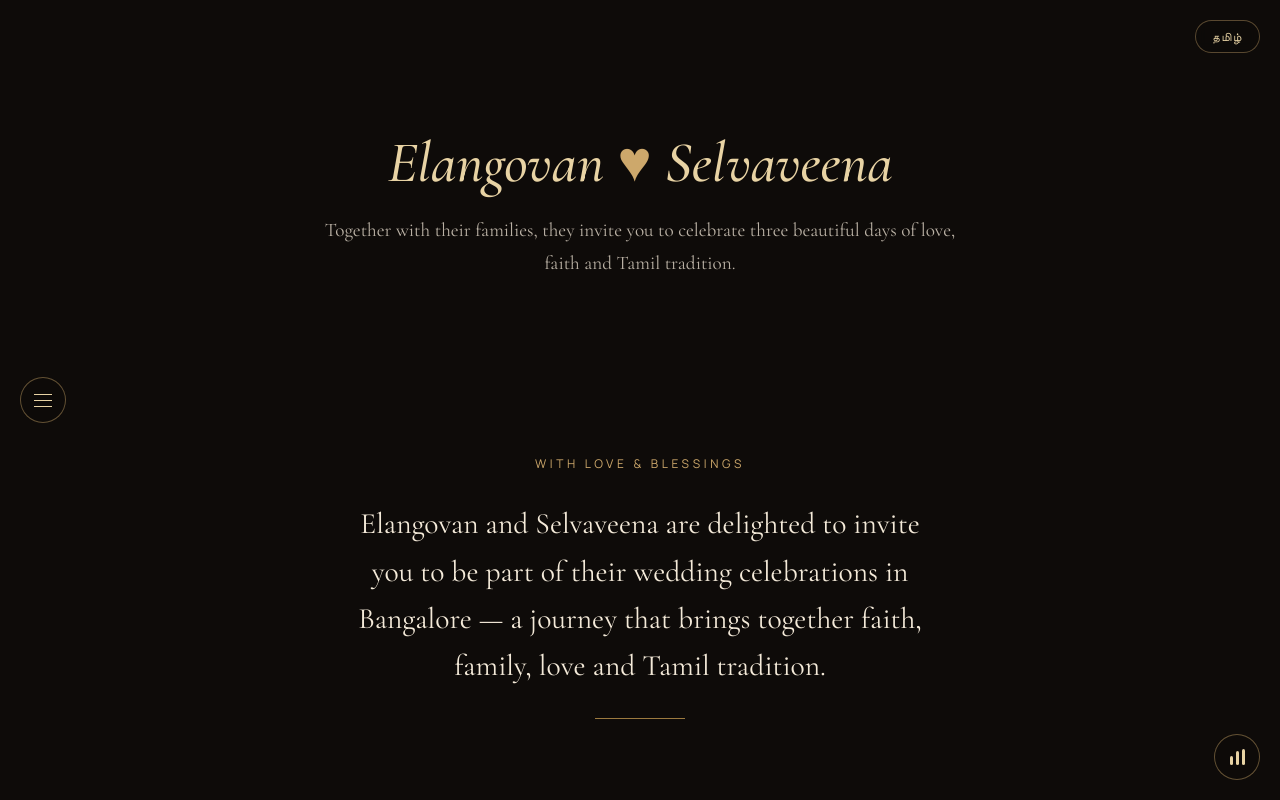
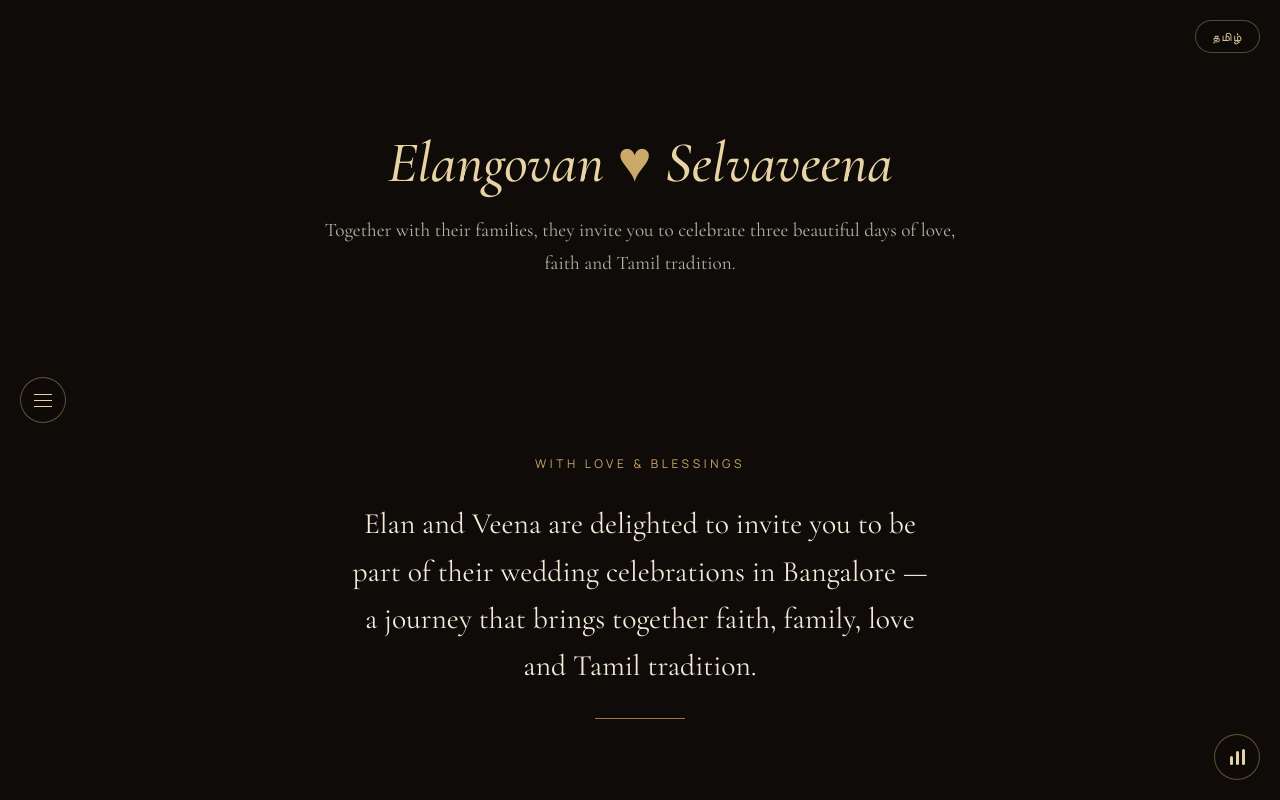
Before and after one commit to elangovanp101/wedding-invitation, a Next.js app: page / in a window 1280 px wide. Both pictures are taken after a click on the button "OPEN INVITATION". Shown: the top 800 px of the page. Built offline with nearby package versions, Linux system fonts and the light colour scheme.

Commit message:
chore: update song

```diff
--- a/components/ScratchCard/ScratchCard.tsx
+++ b/components/ScratchCard/ScratchCard.tsx
@@ -125,12 +125,12 @@ export default function ScratchCard({ onReveal }: { onReveal?: () => void }) {
 
   return (
     <section className={styles.section}>
-      <h2 className={styles.title}>A Date Worth Uncovering</h2>
+      <h2 className={styles.title}>Wedding Date</h2>
       <p className={styles.subtitle}>Scratch the card below to reveal our wedding date</p>
 
       <div className={styles.cardWrap}>
         <div className={styles.reveal}>
-          <span className={styles.revealDate}>11 · 12 · 13</span>
+          <span className={styles.revealDate}>11th · 12th · 13th</span>
           <span className={styles.revealMonth}>NOVEMBER 2026</span>
           <span className={styles.revealNote}>See you there ✦</span>
         </div>
--- a/data/translations.ts
+++ b/data/translations.ts
@@ -17,13 +17,13 @@ export const translations = {
       },
       intro: {
         statement: "With love & blessings",
-        details: "Elangovan and Selvaveena are delighted to invite you to be part of their wedding celebrations in Bangalore — a journey that brings together faith, family, love and Tamil tradition."
+        details: "Elan and Veena are delighted to invite you to be part of their wedding celebrations in Bangalore — a journey that brings together faith, family, love and Tamil tradition."
       },
       couple: {
         title: "Meet the Couple",
         originPerson1: "Bangalore",
         originPerson2: "Ooty",
-        routeCaption: "Two homelands, one heart",
+        routeCaption: "Together, we become one",
       },
       events: {
         title: "Wedding Celebrations",
@@ -32,46 +32,46 @@ export const translations = {
           date: "11 NOVEMBER 2026",
           time: "3:30 PM",
           venue: "St. Patrick's Church, MG Road, Bangalore",
-          followUp: "Followed by snacks",
+          followUp: "",
         },
         reception: {
           label: "Reception",
           date: "12 NOVEMBER 2026",
           time: "6:30 PM onwards",
           venue: "Palace Ground, Sheesh Mahal, Bangalore",
-          followUp: "Followed by dinner",
+          followUp: "",
         },
         traditionalWedding: {
           label: "Traditional Wedding",
           date: "13 NOVEMBER 2026",
           time: "8:00 AM",
           venue: "Palace Ground, Sheesh Mahal, Bangalore",
-          followUp: "Followed by breakfast",
+          followUp: "",
         },
       },
       venue: {
         title: "Venues",
         church: "St. Patrick's Church, MG Road, Bangalore",
-        reception: "Palace Ground, Sheesh Mahal, Bangalore",
+        reception: "Palace Ground, Palace Sheesh Mahal, Bangalore",
         viewMap: "VIEW MAP",
         getDirections: "GET DIRECTIONS",
       },
       gallery: {
         title: "Gallery",
-        subtitle: "Moments we can't wait to make",
+        subtitle: "Our Moments",
       },
       wishes: {
-        title: "A little love",
+        title: "Wished with Love",
         subtitle: "Words from family and friends",
-        namePlaceholder: "Your name",
+        namePlaceholder: "Your name please",
         messagePlaceholder: "Leave your wishes here...",
         submit: "Send Wishes",
       },
       rsvp: {
         title: "Save These Dates",
-        subtitle: "Add each celebration to your calendar so you never miss a moment.",
+        subtitle: "Add celebration to your calendar so you never miss a moment.",
         google: "Google Calendar",
-        appleOutlook: "Apple / Outlook (.ics)",
+        appleOutlook: "Apple / Outlook",
       },
       footer: {
         closingStatement: "With all our love",
@@ -104,7 +104,7 @@ export const translations = {
         title: "தம்பதியினரை சந்திக்கவும்",
         originPerson1: "பெங்களூரு",
         originPerson2: "ஊட்டி",
-        routeCaption: "இரு தாய்நாடுகள், ஒரே இதயம்",
+        routeCaption: "இரு இதயம், ஒரு பயணம்",
       },
       events: {
         title: "திருமண விழாக்கள்",
--- a/data/wedding.ts
+++ b/data/wedding.ts
@@ -57,7 +57,7 @@ export const weddingData = {
   couple: {
     english: {
       name: "Elangovan ♥ Selvaveena",
-      story: "Elangovan and Selvaveena are delighted to invite you to be part of their wedding celebrations in Bangalore — a journey that brings together faith, family, love, and Tamil tradition."
+      story: "Elan and Veena are delighted to invite you to be part of their wedding celebrations in Bangalore — a journey that brings together faith, family, love, and Tamil tradition."
     },
     tamil: {
       name: "இளங்கோவன் ♥ செல்வவீணா",
@@ -76,7 +76,7 @@ export const weddingData = {
       date: "11 November 2026",
       time: "3:30 PM",
       venue: "St. Patrick's Church, MG Road, Bangalore",
-      details: "Followed by snacks",
+      details: "",
       start: "2026-11-11T15:30:00+05:30",
       end: "2026-11-11T17:00:00+05:30",
     },
@@ -85,8 +85,8 @@ export const weddingData = {
       title: "Reception",
       date: "12 November 2026",
       time: "6:30 PM onwards",
-      venue: "Palace Ground, Sheesh Mahal, Bangalore",
-      details: "Followed by dinner",
+      venue: "Palace Ground, Palace Sheesh Mahal, Bangalore",
+      details: "",
       start: "2026-11-12T18:30:00+05:30",
       end: "2026-11-12T22:00:00+05:30",
     },
@@ -95,8 +95,8 @@ export const weddingData = {
       title: "Traditional Wedding",
       date: "13 November 2026",
       time: "8:00 AM",
-      venue: "Palace Ground, Sheesh Mahal, Bangalore",
-      details: "Followed by breakfast",
+      venue: "Palace Ground, Palace Sheesh Mahal, Bangalore",
+      details: "",
       start: "2026-11-13T08:00:00+05:30",
       end: "2026-11-13T10:30:00+05:30",
     }
@@ -124,7 +124,7 @@ export const weddingData = {
   // PLACEHOLDER: english track reuses the Tamil song for now — swap in an English-appropriate track later.
   musicTracks: {
     english: "/audio/tamil_song.mp3",
-    tamil: "/audio/tamil_song.mp3",
+    tamil: "/audio/tamil_song2.mp3",
   } as Record<MusicSection, string>,
   // PLACEHOLDER: swap src with real photography. `size` drives the editorial masonry layout.
   gallery: [
```
Also changed, not shown: 1 other file (tests, documents, lock files or other folders).
